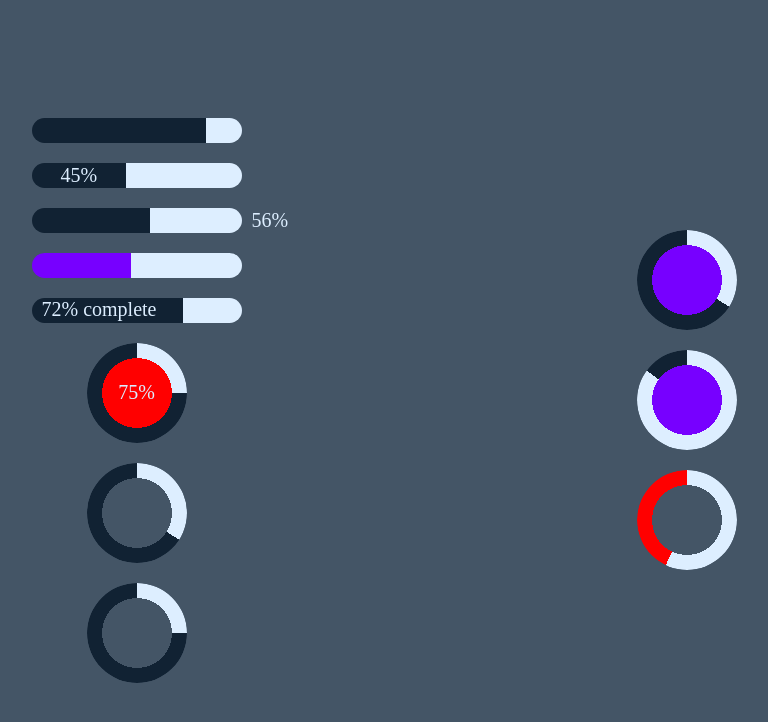
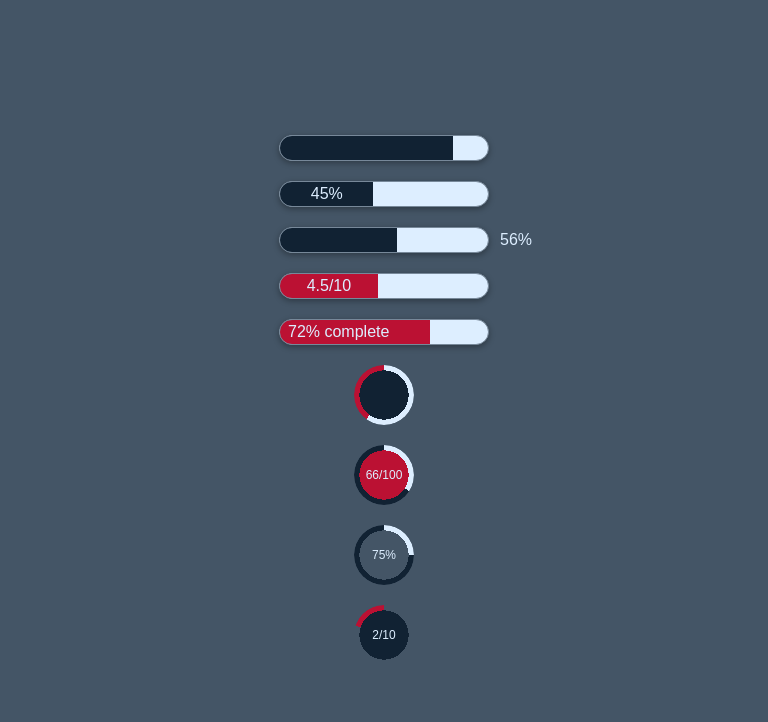
Before and after one commit to refusado/progress.css, a website: page src/test.html in a window 1280 px wide. Shown: the whole page, without its empty margins (256-1024 px from the left). Drawn offline with Linux system fonts and the light colour scheme.

Commit message:
improving sizes + general improvements

```diff
--- a/src/progress.css
+++ b/src/progress.css
@@ -1,10 +1,11 @@
 .pss-bar {
+  display: flex;
   position: relative;
-  width: 10em;
+  width: 12em;
   height: 1.25em;
   padding-left: .5em;
   border-radius: 10em;
-  font-size: 1em;
+  font-size: .75em;
   color: #def;
 
   --pss-value: 50;
@@ -16,6 +17,7 @@
     var(--pss-color) calc(100% / (100 / var(--pss-value))),
     transparent 0%
   );
+  align-items: center;
 }
 
 .pss-bar::before {
@@ -34,7 +36,7 @@
   display: flex;
   position: absolute;
   height: 100%;
-  padding-left: .5em;
+  padding-left: .75em;
   color: #def;
   top: 0;
   left: 100%;
@@ -48,16 +50,18 @@
   border-radius: 50%;
   justify-content: center;
   align-items: center;
+  font-size: .75em;
 
   --pss-value: 65;
   --pss-color: #123;
   --pss-center: transparent;
+  --pss-width: .5em;
   background-color: #def;
   background-origin: border-box;
   background-image:
     radial-gradient(
       circle,
-      var(--pss-center) calc(72% - 0.8em),
+      var(--pss-center) calc(72% - var(--pss-width)),
       transparent 0),
     conic-gradient(
       transparent calc(100% - 100% / (100 / var(--pss-value))),
@@ -65,12 +69,7 @@
     );
   mask: radial-gradient(
     circle,
-    var(--pss-center) calc(72% - 0.8em),
+    var(--pss-center) calc(72% - var(--pss-width)),
     #000 0
   );
 }
-
-.pss-rad[data-pss-i], .pss-rad[data-pss-o] {
-  mask: unset;
-  position: relative;
-}
--- a/src/styles.css
+++ b/src/styles.css
@@ -1,18 +1,23 @@
 body {
   box-sizing: border-box;
-  padding: 100px;
-  margin: 0;
+  display: flex;
   width: 100vw;
   height: 100vh;
-
-  display: flex;
+  margin: 0;
+  padding: 100px;
+  font-family: sans-serif;
+  color: #def;
+  background-color: #456;
   flex-flow: column wrap;
   justify-content: center;
   align-items: center;
   gap: 20px;
+}
 
-  background-color: #456;
-  color: #def;
-
-  font-size: 20px;
+.pss-bar {
+  border: 1px solid #789;
+  box-shadow: 0 2px 6px 0 #00000055;
+  height: 24px;
+  width: 200px;
+  font-size: 16px;
 }
--- a/src/test.html
+++ b/src/test.html
@@ -1,27 +1,39 @@
 <!DOCTYPE html>
 <html>
+
 <head>
-  <meta charset="UTF-8">
-  <meta http-equiv="X-UA-Compatible" content="IE=edge">
-  <meta name="viewport" content="width=device-width, initial-scale=1.0">
-  <link rel="stylesheet" href="progress.css">
-  <link rel="stylesheet" href="styles.css">
+  <meta charset="UTF-8" />
+  <meta http-equiv="X-UA-Compatible" content="IE=edge" />
+  <meta name="viewport" content="width=device-width, initial-scale=1.0" />
+  <link rel="stylesheet" href="progress.css" />
+  <link rel="stylesheet" href="styles.css" />
   <title>Test - Progress CSS</title>
 </head>
+
 <body>
   <div class="pss-bar bar-1" style="--pss-value: 83"></div>
-  <div class="pss-bar bar-1" style="--pss-value: 45" data-pss-i="45%"></div>
-  <div class="pss-bar bar-1" style="--pss-value: 56" data-pss-o="56%"></div>
-  <div class="pss-bar bar-2" style="--pss-value: 47; --pss-color: #70F"></div>
-  <div class="pss-bar bar-3" style="--pss-value: 72">
+  <div class="pss-bar bar-2" style="--pss-value: 45" data-pss-i="45%"></div>
+  <div class="pss-bar bar-3" style="--pss-value: 56" data-pss-o="56%"></div>
+  <div class="pss-bar bar-4" style="--pss-value: 47; --pss-color: #b13" data-pss-i="4.5/10"></div>
+  <div class="pss-bar bar-5" style="--pss-value: 72; --pss-color: #b13">
     72% complete
   </div>
 
-  <div class="pss-rad bar-4" style="--pss-value: 75; --pss-center: red">75%</div>
-  <div class="pss-rad bar-6" style="--pss-value: 66"></div>
-  <div class="pss-rad bar-4" style="--pss-value: 75"></div>
-  <div class="pss-rad bar-6" style="--pss-value: 66; --pss-center: #70F"></div>
-  <div class="pss-rad bar-5" style="--pss-value: 15; --pss-center: #70F"></div>
-  <div class="pss-rad bar-6" style="--pss-value: 43; --pss-color: red"></div>
+  <div class="pss-rad bar-6" style="--pss-value: 40; --pss-color: #b13; --pss-center: #123"></div>
+  <div class="pss-rad bar-7" style="--pss-value: 66; --pss-center: #b13">
+    66/100
+  </div>
+  <div class="pss-rad bar-8" style="--pss-value: 75; --pss-center: #456">
+    75%
+  </div>
+  <div class="pss-rad bar-9" style="
+        --pss-value: 20;
+        --pss-color: #b13;
+        --pss-center: #123;
+        background-color: transparent;
+      ">
+    2/10
+  </div>
 </body>
+
 </html>
```
Also changed, not shown: todo.md (+3 -3 lines).
